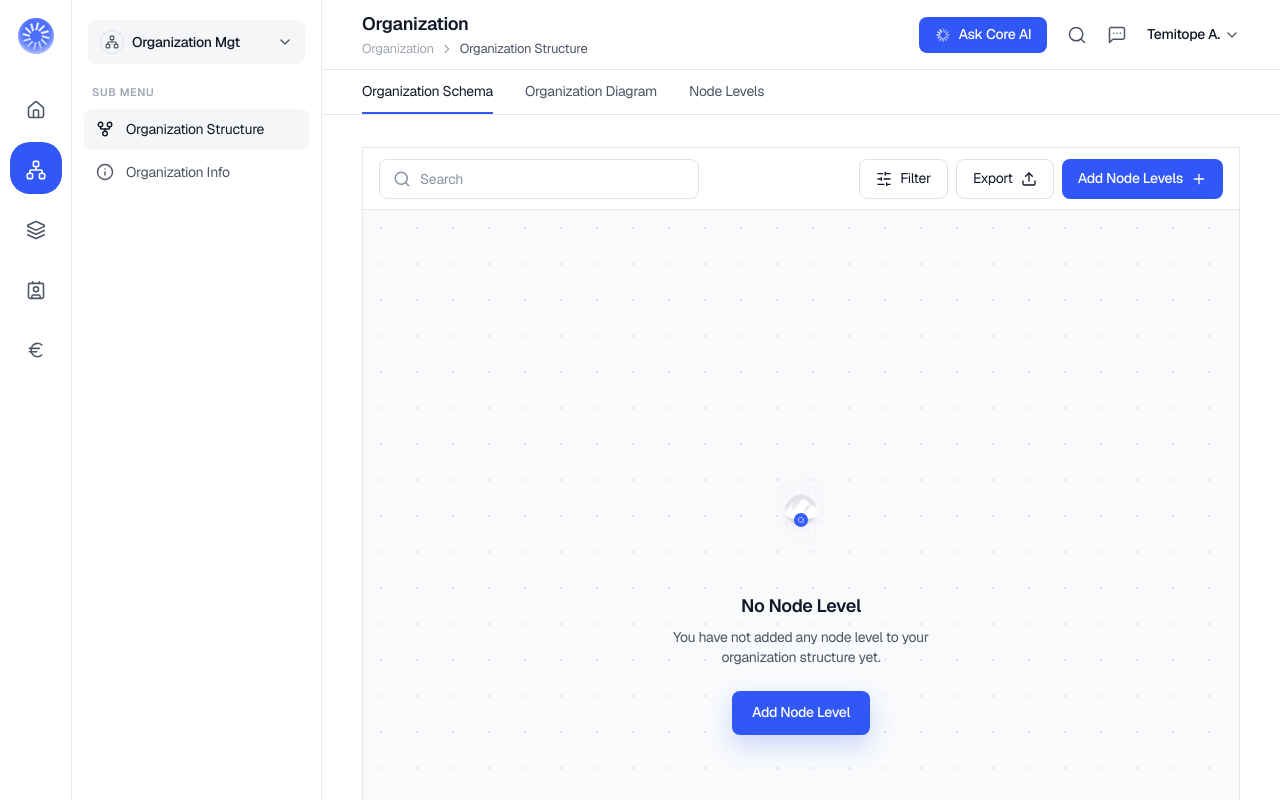
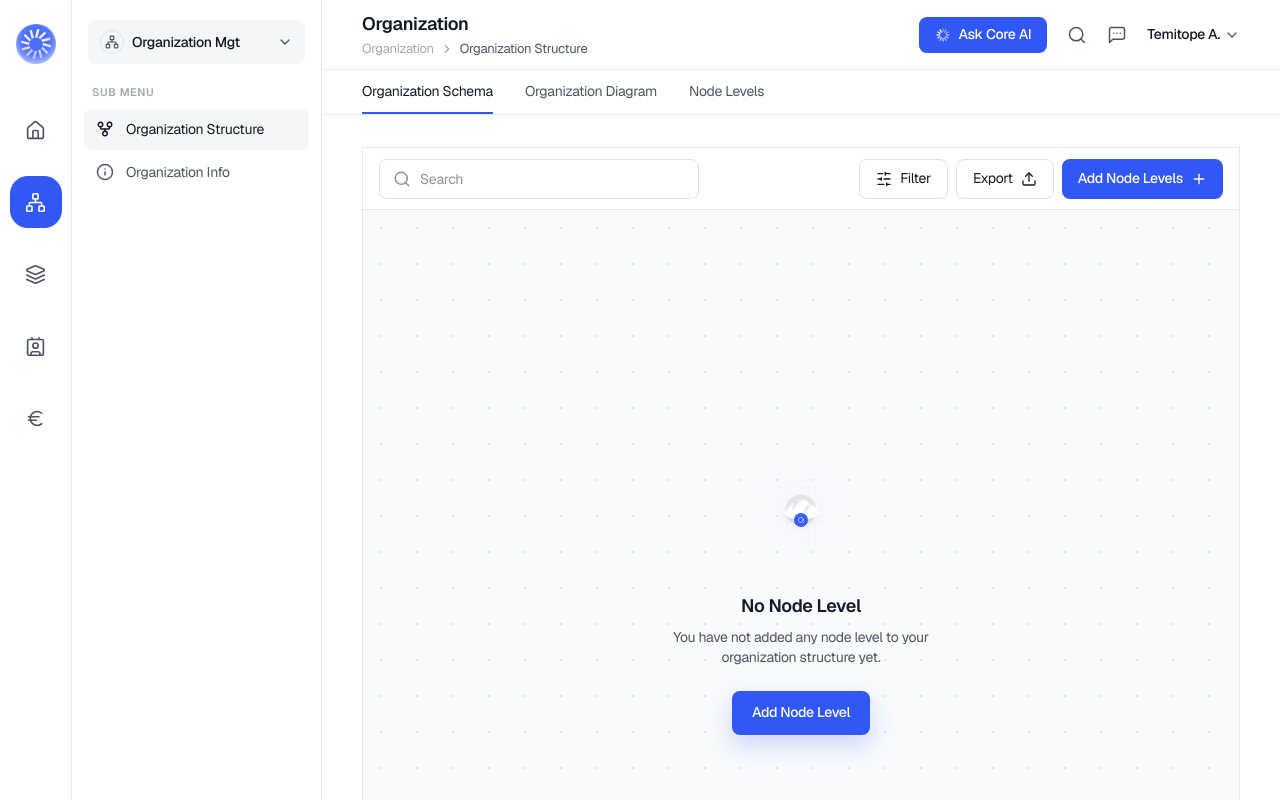
Before and after one commit to ttaiyegbusi/Chain-Core, a Next.js app: page /organization/structure in a window 1280 px wide. Shown: the top 800 px of the page. Built offline with nearby package versions, Linux system fonts and the light colour scheme.

Commit message:
fix(nav): rebuild active rail animation and instant navigation

```diff
--- a/src/components/PrimaryRail.tsx
+++ b/src/components/PrimaryRail.tsx
@@ -16,6 +16,14 @@ interface RailIcon {
 
 const COLLAPSED_WIDTH = 72;
 const EXPANDED_WIDTH = 280;
+
+const COLLAPSED_ITEM_SIZE = 52;
+const COLLAPSED_ITEM_GAP = 20;
+const COLLAPSED_STEP = COLLAPSED_ITEM_SIZE + COLLAPSED_ITEM_GAP;
+
+const EXPANDED_ITEM_HEIGHT = 44;
+const EXPANDED_ITEM_GAP = 8;
+const EXPANDED_STEP = EXPANDED_ITEM_HEIGHT + EXPANDED_ITEM_GAP;
 
 const ICONS: RailIcon[] = [
   { key: "home", label: "Dashboard", icon: Home, href: "/" },
@@ -53,11 +61,11 @@ export default function PrimaryRail() {
   const pathname = usePathname() || "/";
   const [expanded, setExpanded] = useState(false);
   const width = expanded ? EXPANDED_WIDTH : COLLAPSED_WIDTH;
+
   const activeIndex = useMemo(() => {
     const index = ICONS.findIndex((item) => (item.match ? item.match(pathname) : item.href === pathname));
     return index >= 0 ? index : 0;
   }, [pathname]);
-  const itemStep = expanded ? 52 : 58;
 
   useEffect(() => {
     const saved = window.localStorage.getItem("chaincore-primary-nav-expanded");
@@ -74,28 +82,34 @@ export default function PrimaryRail() {
     window.localStorage.setItem("chaincore-primary-nav-expanded", String(expanded));
   }, [expanded, width]);
 
+  const indicatorTransform = expanded
+    ? `translate3d(0, ${activeIndex * EXPANDED_STEP}px, 0)`
+    : `translate3d(0, ${activeIndex * COLLAPSED_STEP}px, 0)`;
+
   return (
     <aside
-      className="fixed inset-y-0 left-0 z-40 flex shrink-0 flex-col border-r border-border bg-white overflow-visible transition-[width] duration-200 ease-out"
+      className="fixed inset-y-0 left-0 z-40 flex shrink-0 flex-col border-r border-border bg-white transition-[width] duration-300 ease-[cubic-bezier(0.22,1,0.36,1)]"
       style={{ width, minWidth: width, maxWidth: width }}
       aria-label="Primary navigation"
       data-expanded={expanded ? "true" : "false"}
     >
-      <div className="flex h-[72px] w-full items-center justify-center px-0">
+      <div className="relative flex h-[88px] w-full items-center justify-center">
         <button
           type="button"
           aria-label={expanded ? "ChainCore" : "Expand navigation"}
           onClick={() => !expanded && setExpanded(true)}
           className={[
-            "focus-ring flex h-11 min-w-0 items-center rounded-xl text-left",
-            expanded ? "w-[calc(100%-32px)] justify-start gap-3 px-2" : "w-11 justify-center p-0",
+            "focus-ring flex min-w-0 items-center rounded-2xl text-left transition-colors duration-200",
+            expanded ? "h-12 w-[calc(100%-32px)] justify-start gap-3 px-2 hover:bg-surface-muted" : "h-12 w-12 justify-center p-0",
           ].join(" ")}
         >
-          <span className="flex h-9 w-9 shrink-0 items-center justify-center">
-            <Logo size={36} />
+          <span className="flex h-10 w-10 shrink-0 items-center justify-center">
+            <Logo size={40} />
           </span>
           {expanded ? (
-            <span className="min-w-0 truncate text-sm font-semibold text-primary">ChainCore</span>
+            <span className="min-w-0 truncate text-sm font-semibold text-primary opacity-100 transition-opacity duration-200">
+              ChainCore
+            </span>
           ) : null}
         </button>
 
@@ -104,28 +118,29 @@ export default function PrimaryRail() {
             type="button"
             aria-label="Collapse navigation"
             onClick={() => setExpanded(false)}
-            className="focus-ring absolute right-3 top-5 flex h-8 w-8 items-center justify-center rounded-lg text-text-secondary transition-colors hover:bg-surface-muted hover:text-text-primary"
+            className="focus-ring absolute right-3 top-7 flex h-8 w-8 items-center justify-center rounded-lg text-text-secondary transition-colors duration-150 hover:bg-surface-muted hover:text-text-primary"
           >
             <PanelLeftClose size={18} strokeWidth={1.9} aria-hidden />
           </button>
         ) : null}
       </div>
 
-      <nav className={["relative flex flex-1 flex-col gap-2 py-3", expanded ? "px-3" : "items-center px-0"].join(" ")}>
+      <nav
+        className={[
+          "relative flex flex-1 flex-col",
+          expanded ? "gap-2 px-3 pt-2" : "items-center gap-5 px-0 pt-4",
+        ].join(" ")}
+      >
         <span
           aria-hidden
           className={[
-            "pointer-events-none absolute z-0 bg-primary will-change-transform",
-            "transition-[transform,width,height,border-radius] duration-300",
-            "ease-[cubic-bezier(0.22,1,0.36,1)]",
-            expanded ? "left-3 top-3 h-11 w-[calc(100%-24px)] rounded-[14px]" : "left-1/2 top-3 h-[52px] w-[52px] -translate-x-1/2 rounded-[20px]",
+            "pointer-events-none absolute z-0 bg-primary",
+            "transition-transform duration-[380ms] ease-[cubic-bezier(0.16,1,0.3,1)] will-change-transform",
+            expanded ? "left-3 top-2 h-11 w-[calc(100%-24px)] rounded-[14px]" : "left-[10px] top-4 h-[52px] w-[52px] rounded-[18px]",
           ].join(" ")}
-          style={{
-            transform: expanded
-              ? `translate3d(0, ${activeIndex * itemStep}px, 0)`
-              : `translate3d(-50%, ${activeIndex * itemStep}px, 0)`,
-          }}
+          style={{ transform: indicatorTransform }}
         />
+
         {ICONS.map((item) => {
           const active = item.match ? item.match(pathname) : item.href === pathname;
           const Icon = item.icon;
@@ -136,32 +151,36 @@ export default function PrimaryRail() {
               href={item.href}
               aria-label={item.label}
               aria-current={active ? "page" : undefined}
+              prefetch
               className={[
-                "focus-ring group relative z-10 flex rounded-[14px] no-underline",
-                expanded ? "h-11 w-full" : "h-[52px] w-[52px] items-center justify-center",
+                "focus-ring group relative z-10 flex no-underline",
+                expanded
+                  ? "h-11 w-full rounded-[14px]"
+                  : "h-[52px] w-[52px] items-center justify-center rounded-[18px]",
               ].join(" ")}
             >
               <span
                 className={[
-                  "flex h-full min-w-0 items-center rounded-[14px] transition-colors duration-200 ease-out",
-                  expanded ? "w-full justify-start gap-3 px-3" : "w-[52px] justify-center p-0",
-                  active ? "text-white" : "text-text-secondary hover:bg-surface-muted hover:text-text-primary",
+                  "flex h-full min-w-0 items-center rounded-[inherit] transition-colors duration-200 ease-out",
+                  expanded ? "w-full justify-start gap-3 px-3" : "w-full justify-center p-0",
+                  active ? "text-white" : "text-text-secondary hover:text-text-primary",
                 ].join(" ")}
               >
                 <Icon
-                  size={20}
+                  size={21}
                   strokeWidth={1.9}
                   aria-hidden
-                  className={[
-                    "shrink-0 transition-transform duration-200 ease-[cubic-bezier(0.22,1,0.36,1)]",
-                    active ? "scale-[1.04]" : "scale-100",
-                  ].join(" ")}
+                  className="shrink-0 transition-colors duration-200 ease-out"
                 />
-                {expanded ? <span className="min-w-0 truncate text-sm font-medium transition-opacity duration-200">{item.label}</span> : null}
+                {expanded ? (
+                  <span className="min-w-0 truncate text-sm font-medium opacity-100 transition-[opacity,transform] duration-200 ease-out">
+                    {item.label}
+                  </span>
+                ) : null}
               </span>
 
               {!expanded ? (
-                <span className="pointer-events-none absolute left-[56px] top-1/2 z-50 -translate-y-1/2 whitespace-nowrap rounded-lg border border-border bg-white px-2.5 py-1.5 text-xs font-medium text-text-primary opacity-0 shadow-sm transition-opacity duration-100 group-hover:opacity-100">
+                <span className="pointer-events-none absolute left-[62px] top-1/2 z-50 -translate-y-1/2 whitespace-nowrap rounded-lg border border-border bg-white px-2.5 py-1.5 text-xs font-medium text-text-primary opacity-0 shadow-sm transition-opacity duration-100 group-hover:opacity-100">
                   {item.label}
                 </span>
               ) : null}
```
Also changed, not shown: 1 other file (tests, documents, lock files or other folders).
